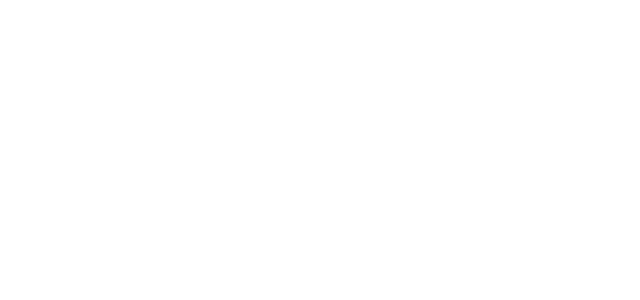
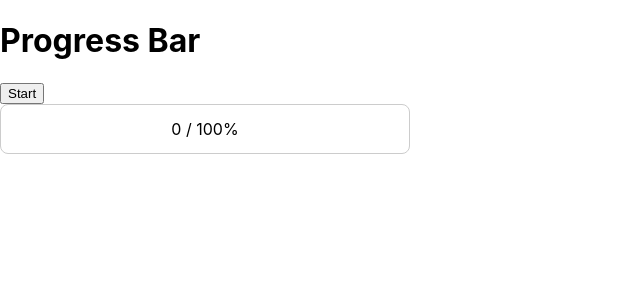
Before and after one commit to EdmondWang/React-Scenario, a React (Create React App) app: page /progress-bar in a window 1280 px wide. Before the commit this address had no page. Shown: the top 300 px of the page, without its empty margins (0-640 px from the left). Built offline with nearby package versions, Linux system fonts and the light colour scheme.

Commit message:
progress bar feature

```diff
--- a/src/App.tsx
+++ b/src/App.tsx
@@ -1,8 +1,9 @@
 import React from 'react';
 import { Routes, Route, Link } from 'react-router-dom';
-import Counter from './features/timer/index.tsx';
-import TreeQuiz from './features/tree-quiz/index.tsx';
-import TodoList from './features/todo-list/index.tsx';
+import TimerFeature from './features/timer/index.tsx';
+import TreeQuizFeature from './features/tree-quiz/index.tsx';
+import TodoListFeature from './features/todo-list/index.tsx';
+import ProgressBarFeature from './features/progress-bar/index.tsx';
 
 function Home() {
     return (
@@ -19,6 +20,9 @@
                     <li>
                         <Link to="/todo-list">Todo List</Link>
                     </li>
+                    <li>
+                        <Link to="/progress-bar">Progress Bar</Link>
+                    </li>
                 </ul>
             </nav>
         </div>
@@ -30,9 +34,13 @@
         <div className="App">
             <Routes>
                 <Route path="/" element={<Home />} />
-                <Route path="/timer" element={<Counter />} />
-                <Route path="/favorite-gundam" element={<TreeQuiz />} />
-                <Route path="/todo-list" element={<TodoList />}></Route>
+                <Route path="/timer" element={<TimerFeature />} />
+                <Route path="/favorite-gundam" element={<TreeQuizFeature />} />
+                <Route path="/todo-list" element={<TodoListFeature />}></Route>
+                <Route
+                    path="/progress-bar"
+                    element={<ProgressBarFeature />}
+                ></Route>
             </Routes>
         </div>
     );
--- /dev/null
+++ b/src/features/progress-bar/index.css
@@ -0,0 +1,30 @@
+.progress-bar {
+    display: block;
+    width: 400px;
+    height: 40px;
+    border: 1px solid #ccc;
+    border-radius: 8px;
+    background: #fff;
+    padding: 4px;
+    position: relative;
+}
+
+.progress-completed {
+    display: block;
+    width: 0%;
+    height: 100%;
+    border-radius: 8px;
+    background: #007bff;
+}
+
+.progress-label {
+    position: absolute;
+    top: 0;
+    left: 0;
+    width: 100%;
+    height: 100%;
+    display: flex;
+    align-items: center;
+    justify-content: center;
+    background: transparent;
+}
--- /dev/null
+++ b/src/features/progress-bar/index.tsx
@@ -0,0 +1,50 @@
+import React, { useRef, useState } from 'react';
+import './index.css';
+
+const ProgressBarFeature: React.FC = () => {
+    const [progress, setProgress] = useState(0);
+    const totalProgress = 100;
+    const totalTime = 5; //second
+    const span = totalProgress / totalTime;
+    const progressRef = useRef(0);
+
+    const updateProgress = () => {
+        if (progressRef) {
+            clearTimeout(progressRef.current);
+        }
+
+        progressRef.current = setTimeout(() => {
+            setProgress((prev) => {
+                const newProgress = prev + span;
+                if (newProgress >= totalProgress) {
+                    clearTimeout(progressRef.current);
+                    return totalProgress;
+                }
+                updateProgress();
+                return newProgress;
+            });
+        }, 1000);
+    };
+
+    const clickStart = () => {
+        updateProgress();
+    };
+
+    return (
+        <div>
+            <h1>Progress Bar</h1>
+            <button onClick={clickStart}>Start</button>
+            <div className="progress-bar">
+                <div
+                    className="progress-completed"
+                    style={{ width: `${progress}%` }}
+                ></div>
+                <span className="progress-label">
+                    {progress} / {totalProgress}%
+                </span>
+            </div>
+        </div>
+    );
+};
+
+export default ProgressBarFeature;
--- a/src/features/timer/index.tsx
+++ b/src/features/timer/index.tsx
@@ -2,7 +2,7 @@
 
 import { isPrimeNumber2 } from './utils/prime-number';
 
-const Timer = () => {
+const TimerFeature = () => {
     const [startVal, setStartVal] = useState(0);
     const [count, setCount] = useState(0);
     const timerRef = useRef<number | undefined>(undefined);
@@ -71,4 +71,4 @@
     );
 };
 
-export default Timer;
+export default TimerFeature;
--- a/src/features/todo-list/index.tsx
+++ b/src/features/todo-list/index.tsx
@@ -1,4 +1,4 @@
-import React, { useState } from 'react';
+import React, { useState, useEffect } from 'react';
 import TodoItem from './todo-item';
 import { Todo } from './todo.model';
 
@@ -13,9 +13,15 @@
 4. Add input validation (empty todo prevention)
 
  */
-const TodoList = () => {
+const TodoListFeature = () => {
     const [input, setInput] = useState('');
-    const [todos, setTodos] = useState<Todo[]>([]);
+    const [todos, setTodos] = useState<Todo[]>(() => {
+        const lsItems = localStorage.getItem('todos');
+        if (lsItems) {
+            return JSON.parse(lsItems);
+        }
+        return [];
+    });
 
     const clickAddTodo = ({ name }: { name: string }) => {
         if (name.trim().length === 0) {
@@ -45,6 +51,10 @@
             return prev.filter((todo) => todo.id !== it.id);
         });
     }, []);
+
+    useEffect(() => {
+        localStorage.setItem('todos', JSON.stringify(todos));
+    }, [todos]);
 
     return (
         <div>
@@ -81,4 +91,4 @@
     );
 };
 
-export default TodoList;
+export default TodoListFeature;
--- a/src/features/tree-quiz/index.tsx
+++ b/src/features/tree-quiz/index.tsx
@@ -40,7 +40,7 @@
     };
 };
 
-const TreeQuiz = () => {
+const TreeQuizFeature = () => {
     const [treeData, setTreeData] = useState<TreeNode[]>(
         structuredClone(gundamTimeline)
     );
@@ -96,4 +96,4 @@
     return <div>{renderTree(treeData)}</div>;
 };
 
-export default TreeQuiz;
+export default TreeQuizFeature;
```
Also changed, not shown: 1 other file (tests, documents, lock files or other folders).
